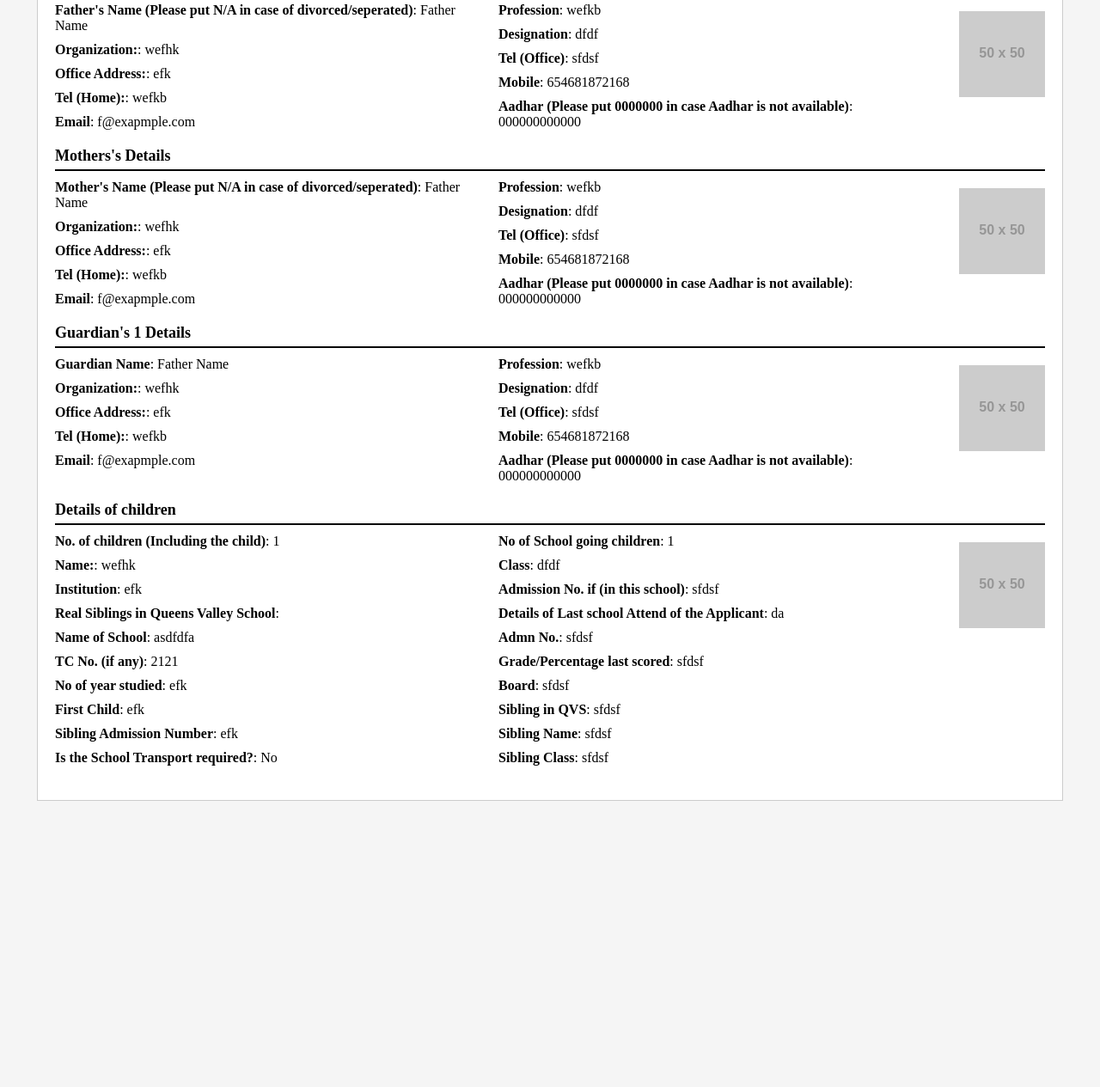
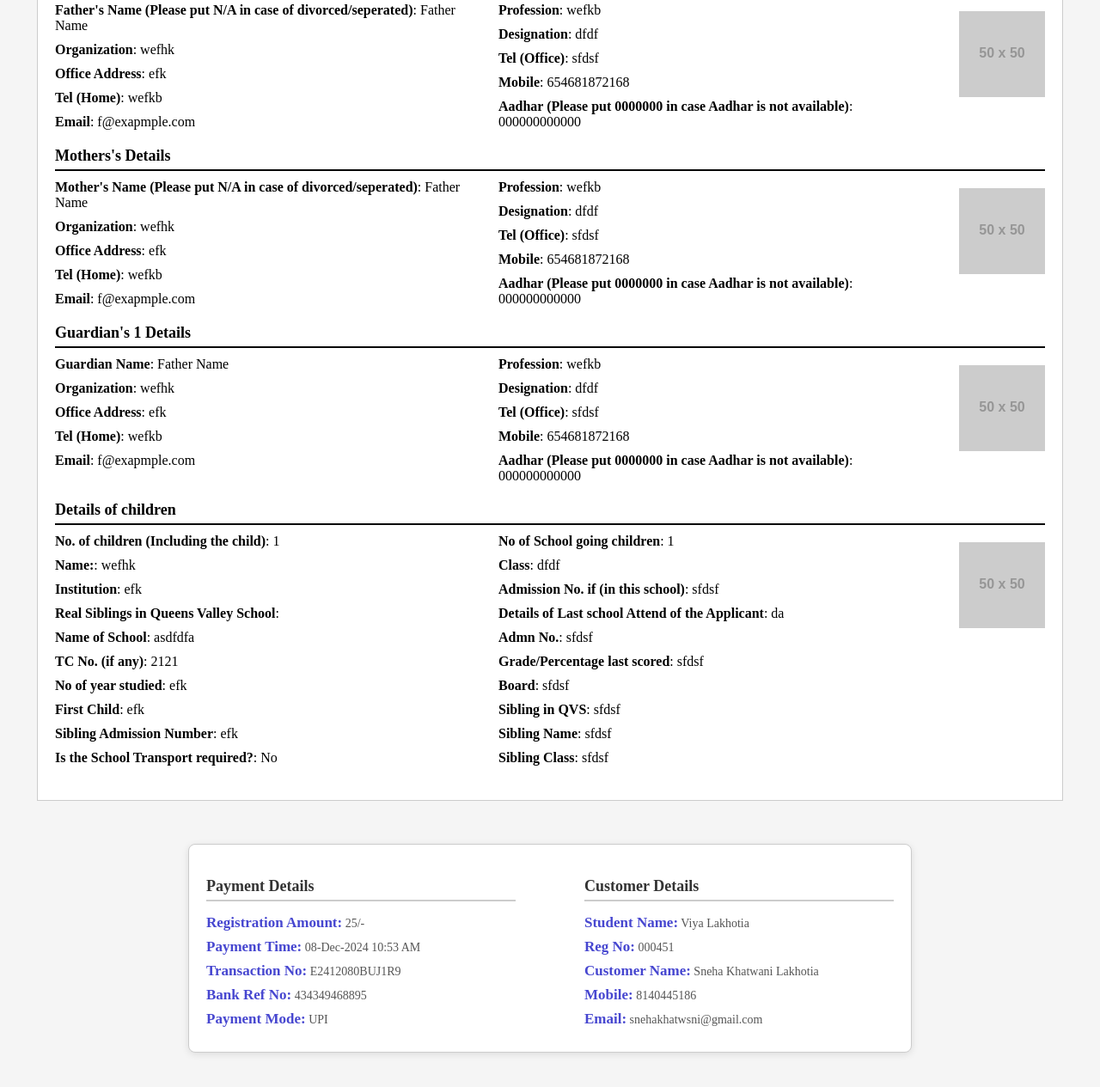
Before and after one commit to adityadav69/dummy-Form, a plain HTML site: page index.html in a window 1280 px wide. Shown: the part 607-1872 px from the top of the page at 86% size. Before the commit the page ends 1559 px from the top, so only its background shows below. Drawn offline with Linux system fonts and the light colour scheme; placeholder pictures from the web are drawn by us.

Commit message:
adding payment details

```diff
--- a/index.html
+++ b/index.html
@@ -91,13 +91,13 @@
                         <span class="entity">Father's Name (Please put N/A in case of divorced/seperated)</span><span>: Father Name</span>
                     </div>
                     <div>
-                        <span class="entity">Organization:</span><span>: wefhk</span>
+                        <span class="entity">Organization</span><span>: wefhk</span>
                     </div>
                     <div>
-                        <span class="entity">Office Address:</span><span>: efk</span>
+                        <span class="entity">Office Address</span><span>: efk</span>
                     </div>
                     <div>
-                        <span class="entity">Tel (Home):</span><span>: wefkb</span>
+                        <span class="entity">Tel (Home)</span><span>: wefkb</span>
                     </div>
                     <div>
                         <span class="entity">Email</span><span>: f@exapmple.com</span>
@@ -135,13 +135,13 @@
                         <span class="entity">Mother's Name (Please put N/A in case of divorced/seperated)</span><span>: Father Name</span>
                     </div>
                     <div>
-                        <span class="entity">Organization:</span><span>: wefhk</span>
+                        <span class="entity">Organization</span><span>: wefhk</span>
                     </div>
                     <div>
-                        <span class="entity">Office Address:</span><span>: efk</span>
+                        <span class="entity">Office Address</span><span>: efk</span>
                     </div>
                     <div>
-                        <span class="entity">Tel (Home):</span><span>: wefkb</span>
+                        <span class="entity">Tel (Home)</span><span>: wefkb</span>
                     </div>
                     <div>
                         <span class="entity">Email</span><span>: f@exapmple.com</span>
@@ -178,13 +178,13 @@
                         <span class="entity">Guardian Name</span><span>: Father Name</span>
                     </div>
                     <div>
-                        <span class="entity">Organization:</span><span>: wefhk</span>
+                        <span class="entity">Organization</span><span>: wefhk</span>
                     </div>
                     <div>
-                        <span class="entity">Office Address:</span><span>: efk</span>
+                        <span class="entity">Office Address</span><span>: efk</span>
                     </div>
                     <div>
-                        <span class="entity">Tel (Home):</span><span>: wefkb</span>
+                        <span class="entity">Tel (Home)</span><span>: wefkb</span>
                     </div>
                     <div>
                         <span class="entity">Email</span><span>: f@exapmple.com</span>
@@ -286,5 +286,24 @@
         </div>
 
     </div>
+<!-- payment html -->
+    <div class="payment-container">
+        <div class="payment-section">
+            <h3>Payment Details</h3>
+            <p><span class="highlight">Registration Amount:</span> 25/-</p>
+            <p><span class="highlight">Payment Time:</span> 08-Dec-2024 10:53 AM</p>
+            <p><span class="highlight">Transaction No:</span> E2412080BUJ1R9</p>
+            <p><span class="highlight">Bank Ref No:</span> 434349468895</p>
+            <p><span class="highlight">Payment Mode:</span> UPI</p>
+        </div>
+        <div class="payment-section">
+            <h3>Customer Details</h3>
+            <p><span class="highlight">Student Name:</span> Viya Lakhotia</p>
+            <p><span class="highlight">Reg No:</span> 000451</p>
+            <p><span class="highlight">Customer Name:</span> Sneha Khatwani Lakhotia</p>
+            <p><span class="highlight">Mobile:</span> 8140445186</p>
+            <p><span class="highlight">Email:</span> snehakhatwsni@gmail.com</p>
+        </div>
+    </div>
 </body>
 </html>
--- a/style.css
+++ b/style.css
@@ -125,3 +125,47 @@ body {
     }
 
 }
+
+/* payment css */
+
+
+.payment-container {
+    display: flex;
+    justify-content: space-between;
+    align-items: flex-start;
+    max-width: 800px;
+    margin: 50px auto;
+    padding: 20px;
+    background-color: #fff;
+    border: 1px solid #ccc;
+    border-radius: 8px;
+    box-shadow: 0 2px 8px rgba(0, 0, 0, 0.1);
+}
+
+.payment-section {
+    width: 45%;
+}
+
+.payment-container h3 {
+    margin-bottom: 15px;
+    color: #333;
+    font-size: 18px;
+    border-bottom: 2px solid #ccc;
+    padding-bottom: 5px;
+}
+
+.payment-container p {
+    margin: 8px 0;
+    color: #555;
+    font-size: 14px;
+}
+
+.payment-container span {
+    color: #000;
+}
+
+.payment-container .highlight{
+    color: #4747d0;
+    font-size: 17px;
+    font-weight: bold;
+}
```
